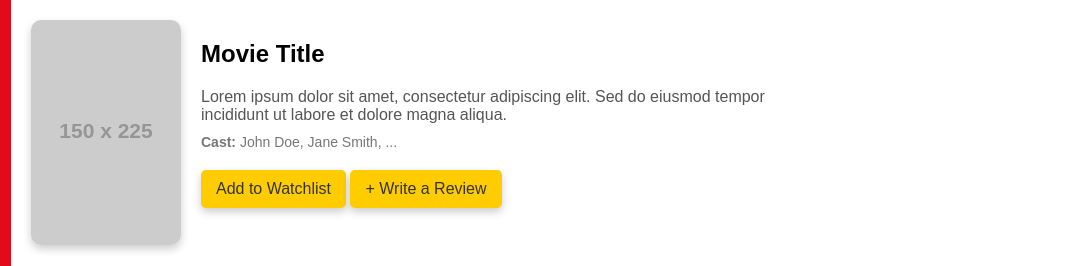
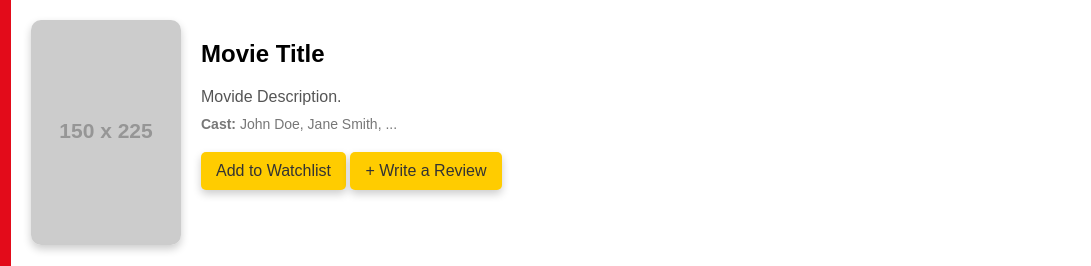
Before and after one commit to indelgarcia/popcornpicks, a website: page movie_details.html in a window 1280 px wide. Shown: the top 266 px of the page, 189-1280 px from the left. Drawn offline with Linux system fonts and the light colour scheme; placeholder pictures from the web are drawn by us.

Commit message:
Refactor: Update movie details page with placeholder movie description

```diff
--- a/movie_details.html
+++ b/movie_details.html
@@ -25,7 +25,7 @@
                 </div>
                 <div class="movie-info">
                     <h1>Movie Title</h1>
-                    <p class="movie-synopsis">Lorem ipsum dolor sit amet, consectetur adipiscing elit. Sed do eiusmod tempor incididunt ut labore et dolore magna aliqua.</p>
+                    <p class="movie-synopsis">Movide Description.</p>
                     <p class="movie-cast"><strong>Cast:</strong> John Doe, Jane Smith, ...</p>
                     <!-- Action Buttons -->
                     <div class="action-buttons">
```
